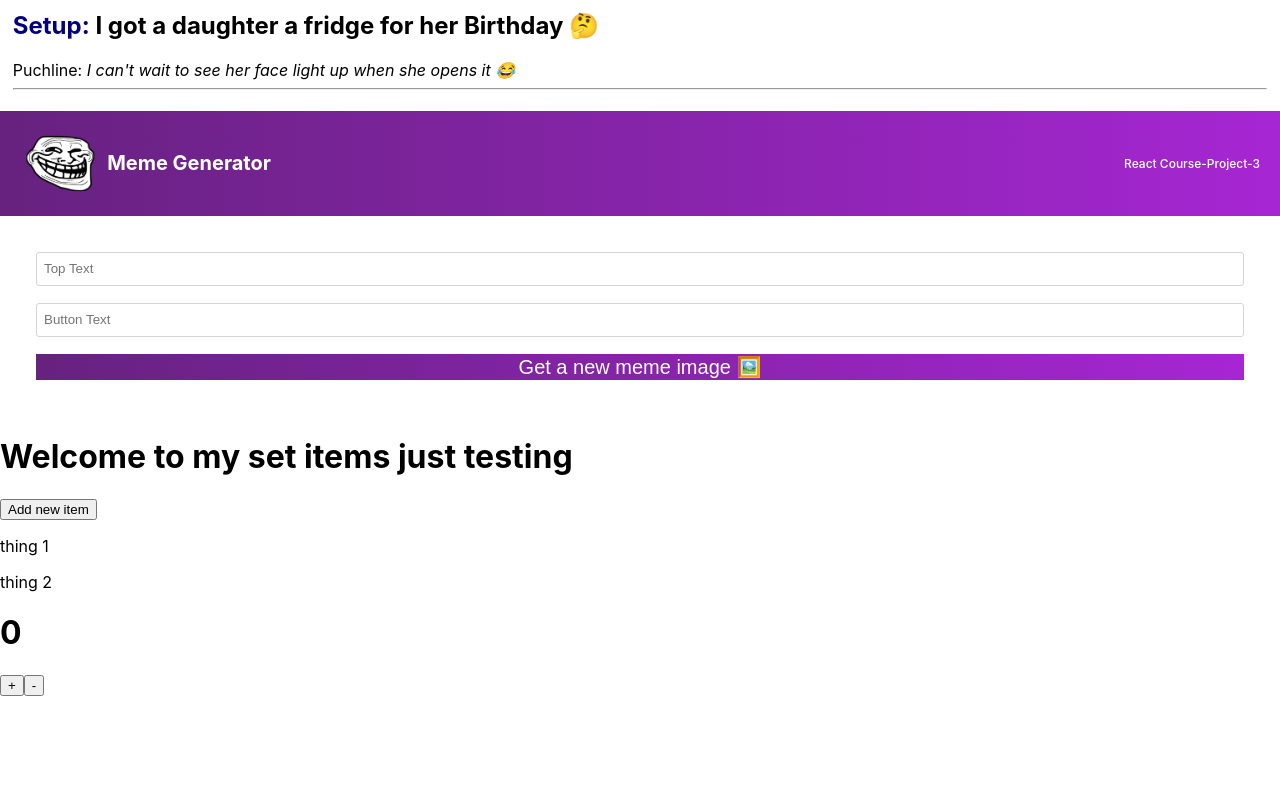
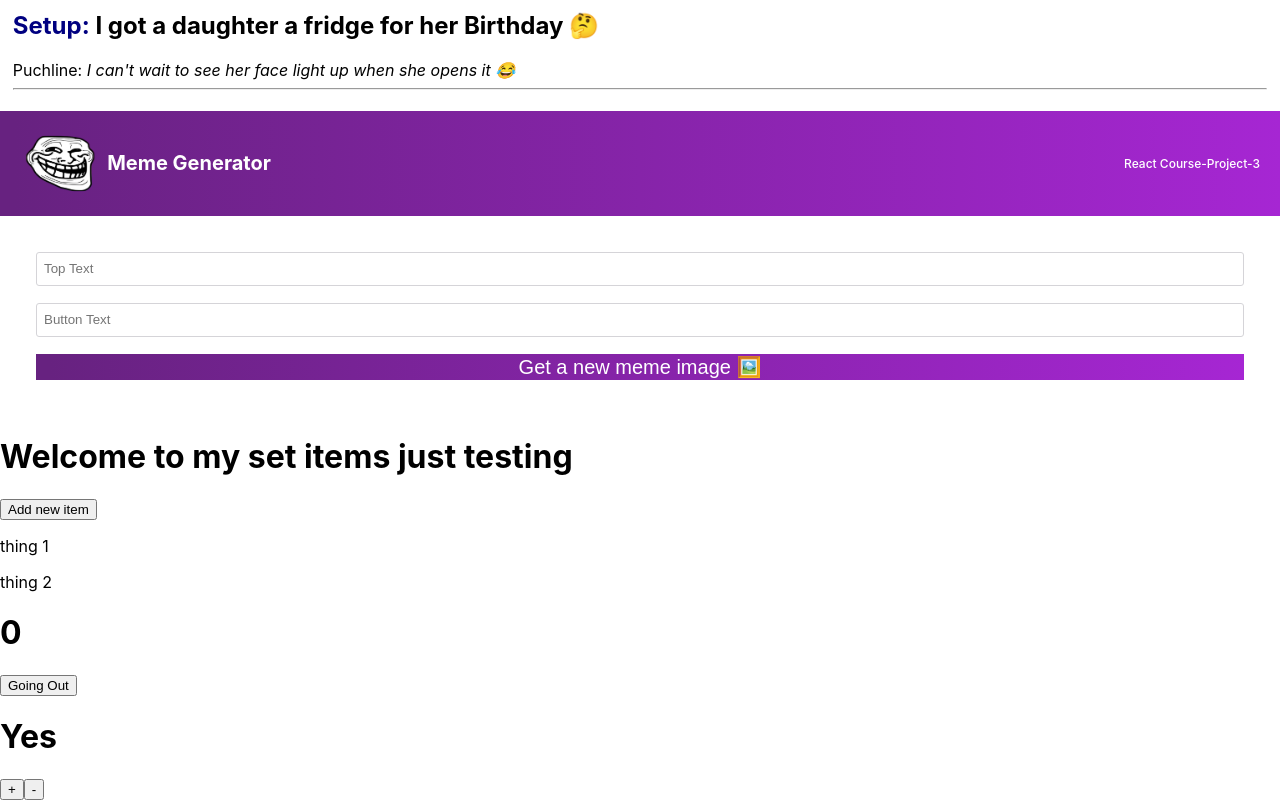
Before and after one commit to mrauthentik/joker, a React (Create React App) app: page / in a window 1280 px wide. Shown: the part 3160-3960 px from the top of the page. Before the commit the page ends 3856 px from the top, so only its background shows below. Built offline with nearby package versions, Linux system fonts and the light colour scheme.

Commit message:
try more on ReactState

```diff
--- a/src/components/useState.jsx
+++ b/src/components/useState.jsx
@@ -4,17 +4,26 @@ let [important,setIsImportant] = React.useState(0)
 
 
 function increment(){
-    setIsImportant(important + 1)
+    setIsImportant(prevCount => prevCount + 1)
     console.log("increment button was clicked")
 }
 function decrement(){
-    setIsImportant(important - 1)
-    console.log("decrement button was clicked")
+    setIsImportant(function (prevCount){
+        return prevCount - 1
+    })
+
 }
+// let answer = isGoingOut != "i want to go out" ? "This true" : "This is false"
+    const [isGoingOut, setGoingOut] = React.useState(true)
+    function answer(){
+        setGoingOut((prevState => !prevState))
+    }
 
     return(
         <div>
            <h1> {important} </h1>
+           <button onClick={answer}> Going Out</button>
+           <h1>{isGoingOut ? "Yes" : "No"}</h1>
           <button className="addition" onClick={increment}> + </button>
           <button className="substraction" onClick={decrement}>-</button>
 
```
